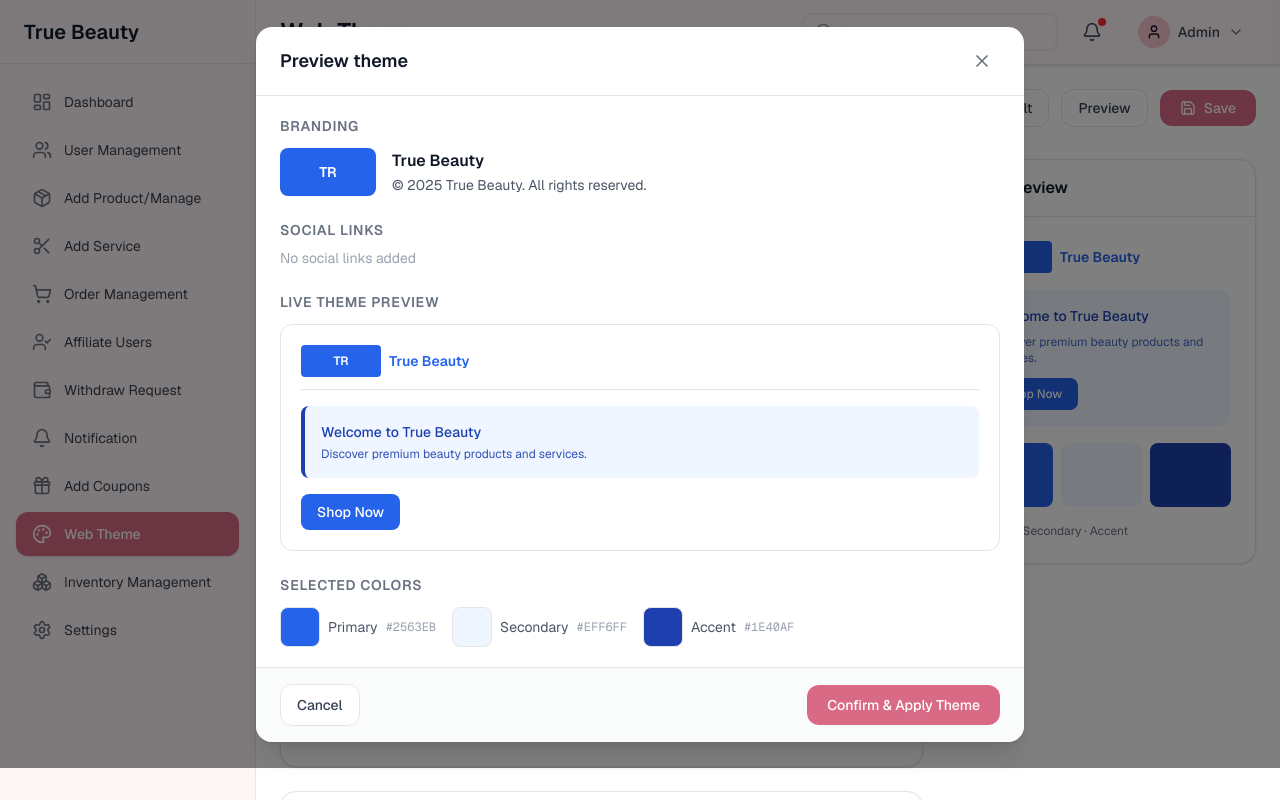
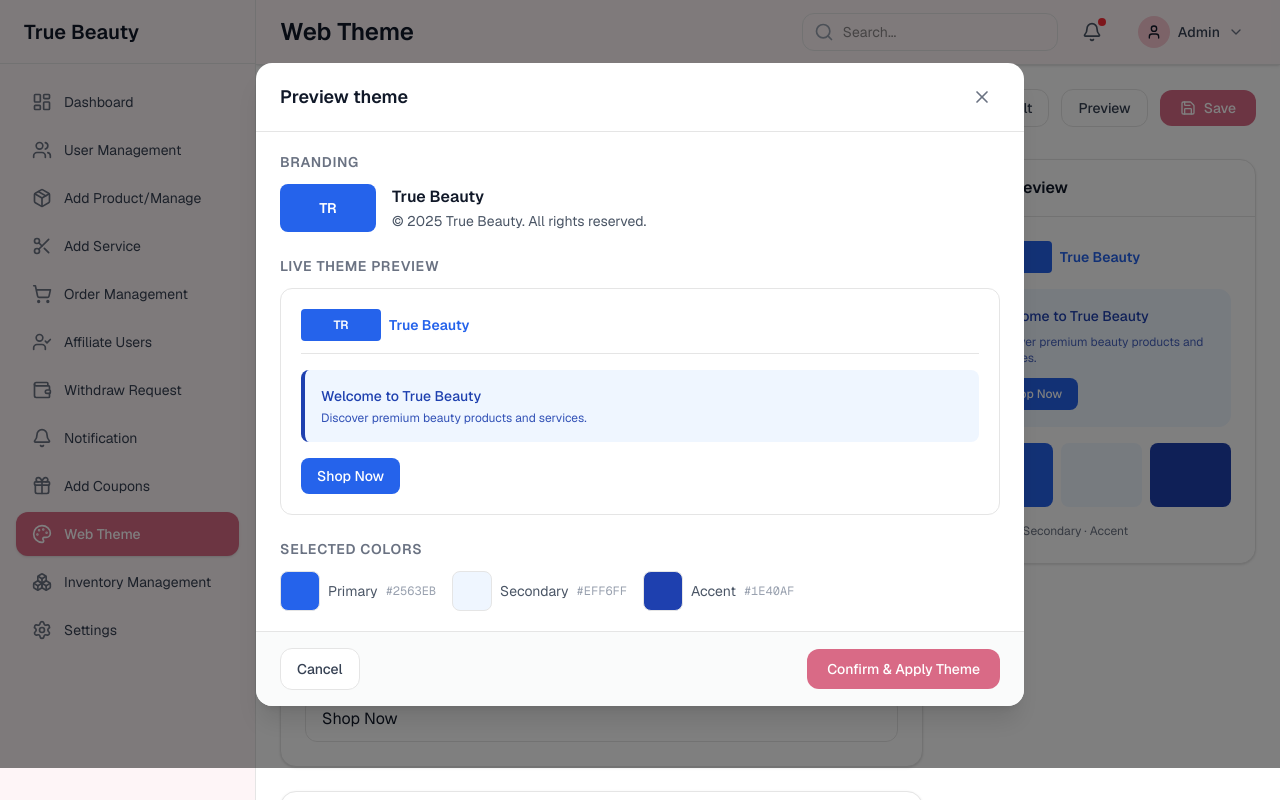
Before and after one commit to ZoyaAnsari19/true-beauty-admin-panel, a Next.js app: page /web-theme in a window 1280 px wide. Both pictures are taken after a click on the button "Preview". Built offline with nearby package versions, Linux system fonts and the light colour scheme.

Commit message:
Refactor WebThemePage: Remove social links section and associated icons for a cleaner layout. Enhance banner preview handling to improve visual presentation of theme elements.

```diff
--- a/app/web-theme/page.tsx
+++ b/app/web-theme/page.tsx
@@ -11,12 +11,6 @@ import {
   RotateCcw,
   X,
   CheckCircle,
-  Facebook,
-  Instagram,
-  Twitter,
-  Linkedin,
-  Youtube,
-  type LucideIcon,
 } from "lucide-react";
 import { useTheme, type WebThemeState } from "@/lib/theme-context";
 
@@ -103,14 +97,6 @@ const THEME_PRESETS = [
     accent: "#7C3AED",
   },
 ] as const;
-
-const SOCIAL_ICONS: { key: string; label: string; icon: LucideIcon }[] = [
-  { key: "facebook", label: "Facebook", icon: Facebook },
-  { key: "instagram", label: "Instagram", icon: Instagram },
-  { key: "twitter", label: "Twitter", icon: Twitter },
-  { key: "linkedin", label: "LinkedIn", icon: Linkedin },
-  { key: "youtube", label: "YouTube", icon: Youtube },
-];
 
 const DEFAULT_THEME = {
   primary: "#2563EB",
@@ -390,34 +376,6 @@ export default function WebThemePage() {
                 </div>
               </section>
 
-              {/* Social links preview */}
-              <section>
-                <h3 className="text-sm font-semibold text-gray-500 uppercase tracking-wider mb-2">
-                  Social links
-                </h3>
-                <div className="flex flex-wrap gap-2">
-                  {SOCIAL_ICONS.map(({ key, label, icon: Icon }) => {
-                    const url = socialLinks[key];
-                    if (!url) return null;
-                    return (
-                      <a
-                        key={key}
-                        href={url}
-                        target="_blank"
-                        rel="noopener noreferrer"
-                        className="inline-flex items-center gap-1.5 px-3 py-1.5 rounded-lg bg-gray-100 text-gray-700 text-sm hover:bg-gray-200"
-                      >
-                        <Icon className="w-4 h-4" />
-                        {label}
-                      </a>
-                    );
-                  })}
-                  {Object.values(socialLinks).every((v) => !v) && (
-                    <span className="text-sm text-gray-400">No social links added</span>
-                  )}
-                </div>
-              </section>
-
               {/* Live theme preview */}
               <section>
                 <h3 className="text-sm font-semibold text-gray-500 uppercase tracking-wider mb-3">
@@ -427,6 +385,15 @@ export default function WebThemePage() {
                   className="rounded-xl border border-gray-200 p-5 min-h-[200px] transition-colors"
                   style={{ backgroundColor }}
                 >
+                  {bannerPreview && (
+                    <div className="mb-4 overflow-hidden rounded-lg border border-gray-200 bg-gray-100">
+                      <img
+                        src={bannerPreview}
+                        alt="Banner preview"
+                        className="w-full h-32 sm:h-40 object-cover"
+                      />
+                    </div>
+                  )}
                   <div className="flex items-center gap-2 mb-4 pb-3 border-b border-gray-200/80">
                     {logoPreview ? (
                       <img src={logoPreview} alt="" className="h-8 w-auto object-contain" />
@@ -739,6 +706,15 @@ export default function WebThemePage() {
               style={{ backgroundColor }}
             >
               <div className="space-y-4">
+                {bannerPreview && (
+                  <div className="overflow-hidden rounded-lg border border-gray-200 bg-gray-100">
+                    <img
+                      src={bannerPreview}
+                      alt="Banner preview"
+                      className="w-full h-24 sm:h-32 object-cover"
+                    />
+                  </div>
+                )}
                 <div className="flex items-center gap-2">
                   {logoPreview ? (
                     <img src={logoPreview} alt="" className="h-8 w-auto object-contain" />
```
